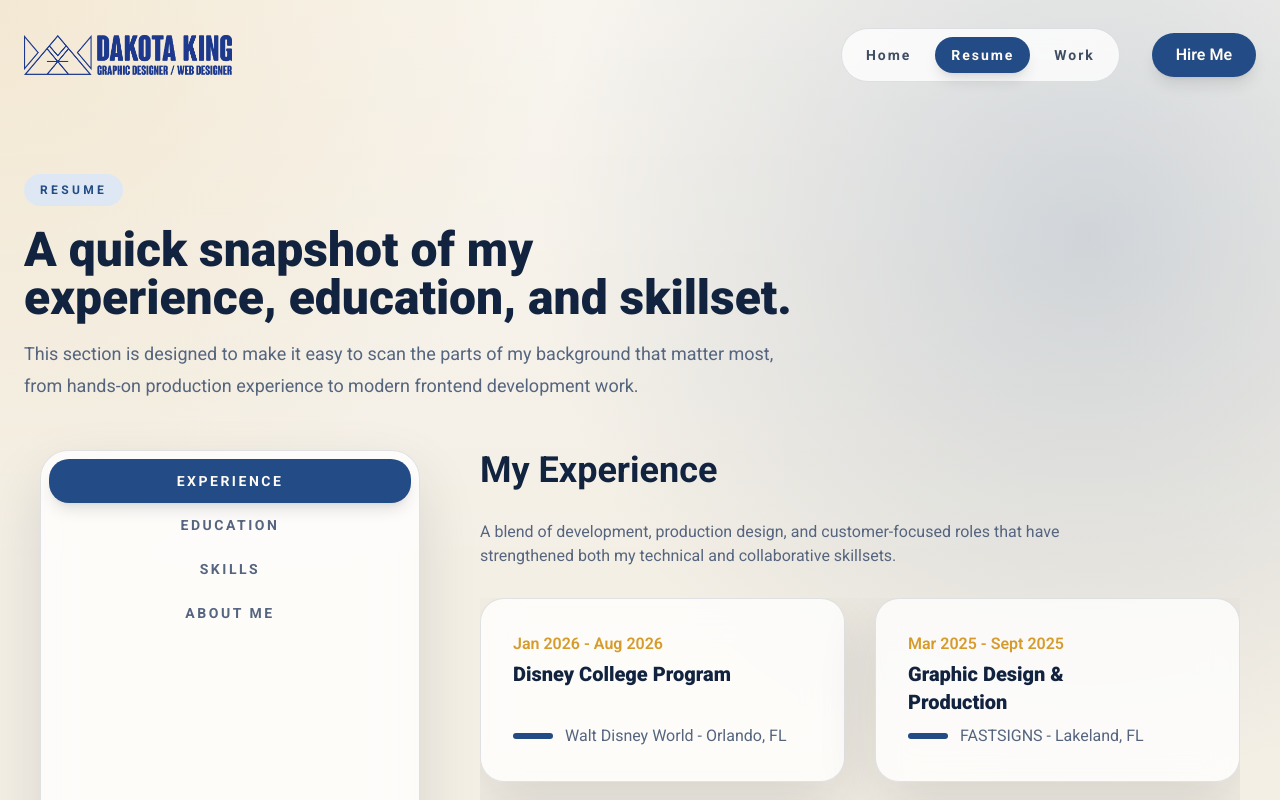
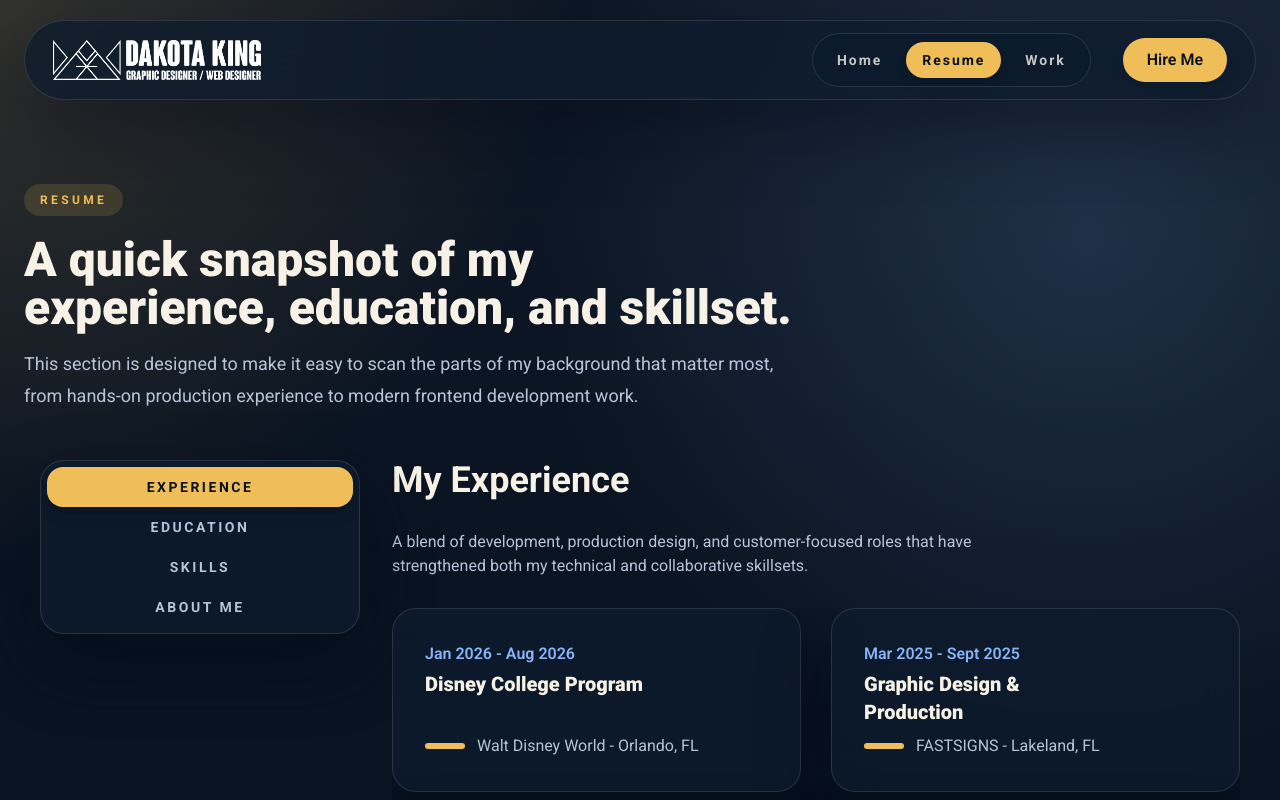
Before and after one commit to DakotaK92/DakotaK92-Portfolio, a Next.js app: page /resume in a window 1280 px wide. Shown: the top 800 px of the page. Built offline with nearby package versions, Linux system fonts and the light colour scheme.

Commit message:
Push updated styling to main

```diff
--- a/app/globals.css
+++ b/app/globals.css
@@ -1,28 +1,6 @@
 @import "tailwindcss";
 
 :root {
-  --background: #f4efe5;
-  --foreground: #ffffff;
-  --inactive: #d9d2c5;
-
-  --text: #11233f;
-  --muted-text: #55657f;
-  --accent-text: #234c86;
-
-  --button-text: #fffaf3;
-  --border-soft: rgba(17, 35, 63, 0.12);
-  --panel: rgba(255, 255, 255, 0.78);
-  --panel-strong: #ffffff;
-  --shadow: 0 24px 60px rgba(15, 23, 42, 0.12);
-
-  --accent: #234c86;
-  --accent-hover: #2e629f;
-  --accent-soft: #dbe7f8;
-  --highlight: #d69b2b;
-  --highlight-soft: #f8e3b5;
-}
-
-.dark {
   --background: #091321;
   --foreground: #12233d;
   --inactive: #18304f;
@@ -51,9 +29,9 @@ html {
 body {
   background: var(--background);
   background-image:
-    radial-gradient(circle at top left, rgba(214, 155, 43, 0.14), transparent 28%),
-    radial-gradient(circle at 85% 15%, rgba(35, 76, 134, 0.18), transparent 32%),
-    linear-gradient(180deg, rgba(255, 255, 255, 0.38), transparent 38%);
+    radial-gradient(circle at top left, rgba(240, 190, 89, 0.16), transparent 28%),
+    radial-gradient(circle at 85% 15%, rgba(138, 180, 248, 0.16), transparent 32%),
+    linear-gradient(180deg, rgba(255, 255, 255, 0.02), transparent 38%);
   font-family: "Roboto", sans-serif;
   color: var(--text);
   min-height: 100vh;
--- a/app/layout.jsx
+++ b/app/layout.jsx
@@ -2,7 +2,6 @@ import { Roboto } from "next/font/google";
 import "./globals.css";
 
 import { SpeedInsights } from "@vercel/speed-insights/next";
-import { ThemeProvider } from "next-themes";
 
 // components
 import Header from "../components/Header";
@@ -28,20 +27,14 @@ export const metadata = {
 
 export default function RootLayout({ children }) {
   return (
-    <html lang="en" suppressHydrationWarning>
+    <html lang="en">
       <body className={`${roboto.variable}`}>
-        <ThemeProvider
-          attribute="class"
-          defaultTheme="system"
-          enableSystem={true}
-        >
         <Header />
         <main>
           {children}
         </main>
         <Footer />
         <SpeedInsights />
-        </ThemeProvider>
       </body>
     </html>
   );
--- a/app/page.jsx
+++ b/app/page.jsx
@@ -26,18 +26,18 @@ export default function Home() {
             </div>
 
             <div className="mt-8 flex flex-col items-center gap-4 sm:flex-row xl:justify-start">
-              <Button size="lg" asChild className="flex items-center gap-2 bg-[var(--accent)] text-[var(--button-text)] shadow-lg hover:-translate-y-0.5 hover:bg-[var(--accent-hover)]">
+              <Button size="lg" asChild className="flex items-center gap-2 bg-[var(--accent)] text-[var(--button-text)] shadow-lg hover:-translate-y-0.5 hover:bg-[var(--accent-hover)] hover:text-black">
                 <Link
                   href="/assets/resume/DakotaKing-2026Resume.pdf"
                   download
                   className="flex items-center gap-2"
                 >
-                  <span className="text-[var(--button-text)]">Download Resume</span>
-                  <FiDownload className="text-xl text-[var(--button-text)]" />
+                  <span>Download Resume</span>
+                  <FiDownload className="text-xl" />
                 </Link>
               </Button>
 
-              <Button size="lg" asChild className="border border-[var(--border-soft)] bg-white/70 text-[var(--text)] shadow-none hover:-translate-y-0.5 hover:bg-white dark:bg-white/6 dark:text-[var(--text)]">
+              <Button size="lg" asChild className="border border-[var(--border-soft)] bg-white/70 text-[var(--text)] shadow-none hover:-translate-y-0.5 hover:bg-white hover:text-black dark:bg-white/6 dark:text-[var(--text)]">
                 <Link href="/work">View Selected Work</Link>
               </Button>
             </div>
--- a/app/resume/page.jsx
+++ b/app/resume/page.jsx
@@ -124,8 +124,8 @@ const Resume = () => {
             </p>
           </div>
 
-          <Tabs defaultValue="experience" className="flex flex-col gap-[60px] p-4 xl:flex-row">
-            <TabsList className="mx-auto flex w-full max-w-[380px] flex-col xl:mx-0">
+          <Tabs defaultValue="experience" className="flex flex-col gap-8 p-4 xl:flex-row xl:items-start">
+            <TabsList className="mx-auto flex w-full max-w-[320px] flex-col xl:mx-0 xl:self-start">
               <TabsTrigger value="experience">Experience</TabsTrigger>
               <TabsTrigger value="education">Education</TabsTrigger>
               <TabsTrigger value="skills">Skills</TabsTrigger>
--- a/app/work/page.jsx
+++ b/app/work/page.jsx
@@ -177,7 +177,7 @@ const Works = () => {
                 href={featuredProject.live}
                 target="_blank"
                 rel="noopener noreferrer"
-                className="rounded-full border border-[var(--border-soft)] bg-white/70 px-6 py-3 text-center font-bold text-[var(--text)] hover:-translate-y-0.5 hover:bg-white dark:bg-white/6 dark:text-[var(--text)]"
+                className="rounded-full border border-[var(--border-soft)] bg-white/70 px-6 py-3 text-center font-bold text-[var(--text)] hover:-translate-y-0.5 hover:bg-white hover:text-black dark:bg-white/6 dark:text-[var(--text)]"
               >
                 Live Site
               </a>
@@ -193,7 +193,7 @@ const Works = () => {
               className="glass-panel group relative overflow-hidden rounded-[2rem]"
             >
               {project.isNew && (
-                <span className="absolute left-[-34px] top-6 z-10 rotate-[-35deg] rounded-full bg-[var(--highlight)] px-10 py-1 text-xs font-bold tracking-[0.2em] text-[#1d1607]">
+                <span className="absolute left-[-25px] top-4 z-10 rotate-[-40deg] bg-red-700 px-10 py-1 text-xs font-bold tracking-[0.2em] text-white">
                   NEW
                 </span>
               )}
@@ -239,7 +239,7 @@ const Works = () => {
                     href={project.live}
                     target="_blank"
                     rel="noopener noreferrer"
-                    className="flex-1 rounded-full border border-[var(--border-soft)] bg-white/70 px-4 py-2 text-center text-sm font-bold text-[var(--text)] hover:bg-white dark:bg-white/6 dark:text-[var(--text)]"
+                    className="flex-1 rounded-full border border-[var(--border-soft)] bg-white/70 px-4 py-2 text-center text-sm font-bold text-[var(--text)] hover:bg-white hover:text-black dark:bg-white/6 dark:text-[var(--text)]"
                   >
                     Live
                   </a>
@@ -257,7 +257,7 @@ const Works = () => {
               className="glass-panel group relative overflow-hidden rounded-[2rem]"
             >
               {design.isNew && (
-                <span className="absolute left-[-34px] top-6 z-10 rotate-[-35deg] rounded-full bg-[var(--highlight)] px-10 py-1 text-xs font-bold tracking-[0.2em] text-[#1d1607]">
+                <span className="absolute left-[-25px] top-4 z-10 rotate-[-40deg] bg-red-700 px-10 py-1 text-xs font-bold tracking-[0.2em] text-white">
                   NEW
                 </span>
               )}
--- a/components/Header.jsx
+++ b/components/Header.jsx
@@ -2,8 +2,6 @@
 
 import Link from "next/link";
 import Image from "next/image";
-import { useTheme } from "next-themes";
-import { useEffect, useState } from "react";
 import { Button } from "./ui/button";
 
 // Components
@@ -11,24 +9,14 @@ import Nav from "./Nav";
 import MobileNav from "./MobileNav";
 
 const Header = () => {
-  const { resolvedTheme } = useTheme();
-  const [mounted, setMounted] = useState(false);
-
-  useEffect(() => setMounted(true), []);
-
-  const logoSrc =
-    mounted && resolvedTheme === "dark"
-      ? "/assets/king-crown-white.png"
-      : "/assets/king-crown-blue.png";
-
   return (
-    <header className="sticky top-0 z-40 px-4 py-5 transition-colors duration-300 md:px-6 xl:py-7">
-      <div className="container mx-auto flex justify-between items-center">
+    <header className="sticky top-0 z-40 px-4 py-4 transition-colors duration-300 md:px-6 xl:py-5">
+      <div className="glass-panel container mx-auto flex items-center justify-between rounded-full px-5 py-3 md:px-7">
 
         {/* Logo */}
         <Link href="/" className="flex items-center gap-2">
           <Image
-            src={logoSrc}
+            src="/assets/king-crown-white.png"
             alt="Dakota King logo"
             width={304}
             height={78}
--- a/components/MobileNav.jsx
+++ b/components/MobileNav.jsx
@@ -1,7 +1,7 @@
 'use client';
 
 import Image from "next/image";
-import { Sheet, SheetContent, SheetTrigger, SheetClose } from './ui/sheet';
+import { Sheet, SheetContent, SheetTrigger, SheetClose, SheetTitle } from './ui/sheet';
 import { usePathname } from 'next/navigation';
 import Link from 'next/link';
 import { CiMenuFries } from "react-icons/ci";
@@ -26,6 +26,7 @@ const MobileNav = () => {
       </SheetTrigger>
 
       <SheetContent className="flex flex-col p-3">
+        <SheetTitle className="sr-only">Site navigation</SheetTitle>
         <Link href="/" className="mt-20 flex justify-center">
           <Image
             src="/assets/king-crown-white.png"
--- a/components/ui/tabs.jsx
+++ b/components/ui/tabs.jsx
@@ -25,7 +25,7 @@ function TabsList({
     <TabsPrimitive.List
       data-slot="tabs-list"
       className={cn(
-        "inline-flex h-auto rounded-[1.75rem] border border-[var(--border-soft)] bg-[var(--panel)] p-2 text-white shadow-[var(--shadow)] backdrop-blur-xl",
+        "inline-flex h-auto rounded-[1.5rem] border border-[var(--border-soft)] bg-[var(--panel)] p-1.5 text-white shadow-[var(--shadow)] backdrop-blur-xl",
         className
       )}
       {...props} />
@@ -40,7 +40,7 @@ function TabsTrigger({
     <TabsPrimitive.Trigger
       data-slot="tabs-trigger"
       className={cn(
-        "inline-flex w-full items-center justify-center whitespace-nowrap rounded-[1.25rem] px-4 py-3 text-balance text-sm font-bold uppercase tracking-[0.18em] text-[var(--muted-text)] ring-offset-white transition-all disabled:pointer-events-none disabled:opacity-50 data-[state=active]:bg-[var(--accent)] data-[state=active]:text-[var(--button-text)] data-[state=active]:shadow-lg dark:text-white/70",
+        "inline-flex w-full items-center justify-center whitespace-nowrap rounded-[1rem] px-4 py-2.5 text-balance text-sm font-bold uppercase tracking-[0.18em] text-[var(--muted-text)] ring-offset-white transition-all disabled:pointer-events-none disabled:opacity-50 data-[state=active]:bg-[var(--accent)] data-[state=active]:text-[var(--button-text)] data-[state=active]:shadow-lg dark:text-white/70",
         className
       )}
       {...props} />
--- a/package.json
+++ b/package.json
@@ -22,7 +22,6 @@
     "framer-motion": "^12.6.5",
     "lucide-react": "^0.487.0",
     "next": "15.3.6",
-    "next-themes": "^0.4.6",
     "react": "^19.0.0",
     "react-countup": "^6.5.3",
     "react-dom": "^19.0.0",
```
Also changed, not shown: app/services/page.jsx (deleted, +0 -73 lines), 1 other file (tests, documents, lock files or other folders). Lines whose indentation alone changed are shown as unchanged.
